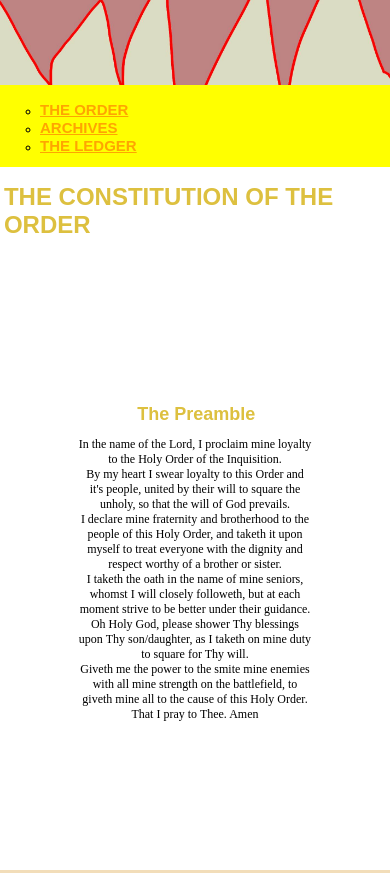
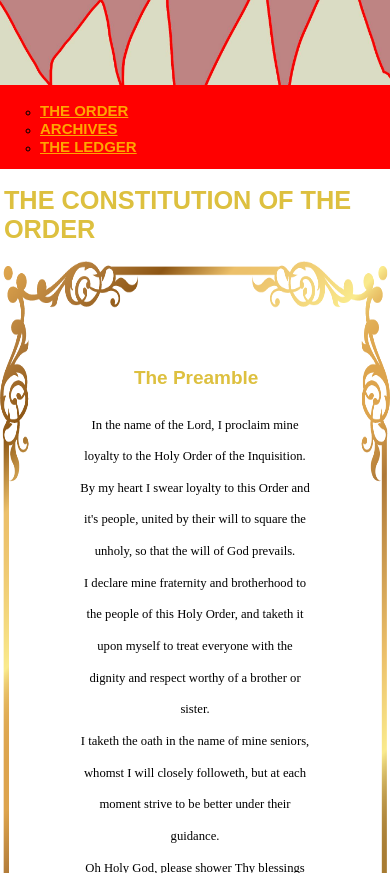
Before and after one commit to theMDinquisition/theMDinquisition.github.io, a plain HTML site: page index.html in a window 390 px wide. Shown: the top 873 px of the page. Drawn offline with Linux system fonts and the light colour scheme.

Commit message:
Add files via upload

```diff
--- a/style.css
+++ b/style.css
@@ -1,4 +1,4 @@
-html, body{margin: 0; padding: 0; float: none; width: auto;}
+html, body{margin: 0; padding: 0; float: none; width: auto; font-size: 1.5vmax;}
 #header{margin: 0; padding: 0; overflow: hidden; background-color: cyan;}
 .content{margin-left: 2%; color: #000000; line-height: 125%;}
 #fwi{width: 100%; height: auto; max-height: 100%;}
@@ -12,39 +12,28 @@ html, body{margin: 0; padding: 0; float: none; width: auto;}
 .body{padding-top: 2%; padding-bottom: 2%;}
 .type1{background-color: #f2ddb9; background-size: 100% 100%; padding-top: 0.5%; padding-bottom: 0.5%;}
 .type2{background-color: #ffffff; background-size: 100% 100%; padding-top: 0.5%; padding-bottom: 0.5%;}
-.preamble{text-align: center; background-image: url(frame.jpg); background-repeat: no-repeat; background-color: #ffffff; background-size: 100% 100%; line-height: 250%; padding: 20%; padding-top: 22%; padding-bottom: 22%;}
+.preamble{text-align: center; background-image: url(frame.png); background-repeat: no-repeat; background-color: #ffffff; background-size: 100% 100%; line-height: 250%; padding: 20%; padding-top: 22%; padding-bottom: 22%;}
 a{font-family: monospace;}
 a{color: orange;}
-@media screen and (min-width: 1020px){
-  body{font-size: 20px;}
+@media (max-device-width: 1019px) and (min-device-width: 850px){
+  #header{background-color: black;}
 }
-@media screen and (max-width: 1019px) and (min-width: 850px){
-  #header{background-color: black;}
-  .preamble{padding: 20%; padding-top: 25%; padding-bottom: 25%; line-height: 250%;}
-  body{font-size: 18px;}
+@media (max-device-width: 849px) and (min-device-width: 650px){
+  #header{background-color: red;}
 }
-@media screen and (max-width: 849px) and (min-width: 650px){
-  #header{background-color: red;}
-  .preamble{padding: 20%; padding-top: 30%; padding-bottom: 30%; line-height: 200%;}
-  body{font-size: 16px;}
+@media (max-device-width: 649px) and (min-device-width: 500px){
+  #header{background-color: green;}
+  .preamble{line-height: 200%;}
 }
-@media screen and (max-width: 649px) and (min-width: 500px){
-  #header{background-color: green;}
-  .preamble{padding: 20%; padding-top: 30%; padding-bottom: 30%;  line-height: 150%;}
-  body{font-size: 14px;}
+@media (max-device-width: 499px) and (min-device-width: 350px){
+  #header{background-color: yellow;}
+  .preamble{line-height: 125%;}
 }
-@media screen and (max-width: 499px) and (min-width: 350px){
-  #header{background-color: yellow;}
-  .preamble{padding: 20%; padding-top: 35%; padding-bottom: 35%; line-height: 125%;}
-  body{font-size: 12px;}
+@media (max-device-width: 349px) and (min-device-width: 300px){
+  #header{background-color: pink;}
+  .preamble{line-height: 100%;}
 }
-@media screen and (max-width: 349px) and (min-width: 300px){
+@media (max-device-width: 299px) and (min-device-width: 0px){
   #header{background-color: pink;}
-  .preamble{padding: 20%; padding-top: 40%; padding-bottom: 40%; line-height: 100%;}
-  body{font-size: 12px;}
+  .preamble{line-height: 100%;}
 }
-@media screen and (max-width: 299px) and (min-width: 0px){
-  #header{background-color: pink;}
-  .preamble{padding: 20%; padding-top: 40%; padding-bottom: 50%; line-height: 100%;}
-  body{font-size: 10px;}
-}
```
Also changed, not shown: frame.png (added).
